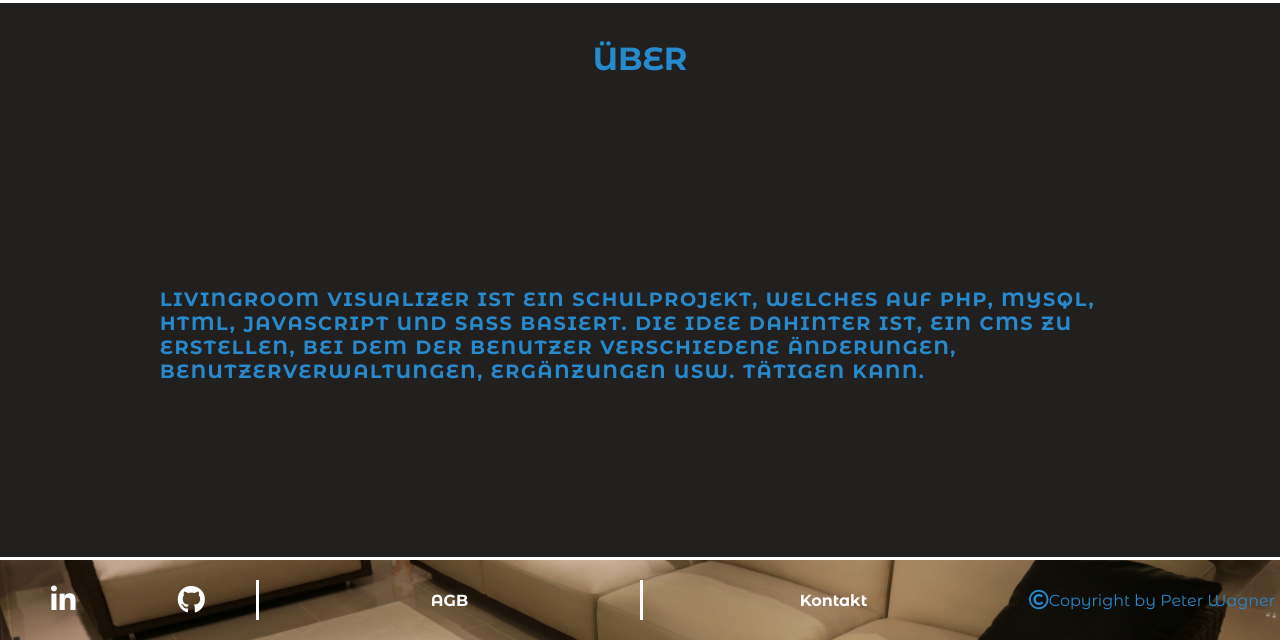
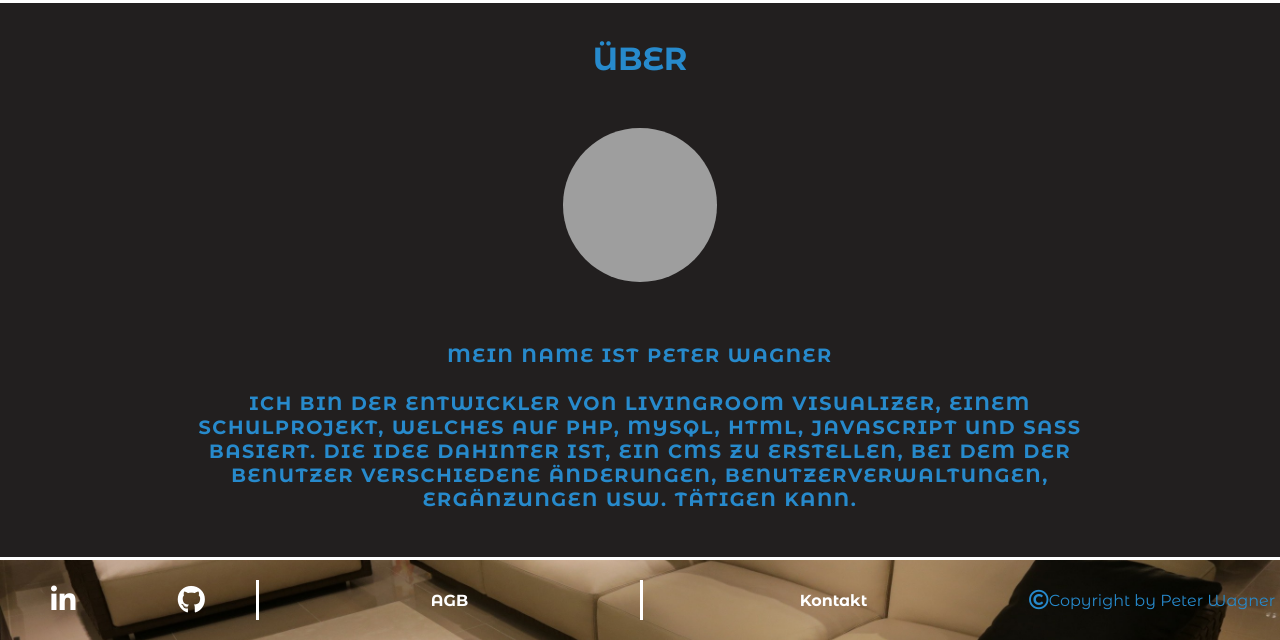
Before and after one commit to PWagner86/livingroom_visualiser, a PHP site: the page made by 05_unterseiten/über.php in a window 1280 px wide. Shown: the part 160-800 px from the top of the page. Run offline with PHP 8.4, Linux system fonts and the light colour scheme; grey boxes are pictures that could not be loaded.

Commit message:
added pic to about page and changed text

```diff
--- a/02_styling/05_über/über_style.css
+++ b/02_styling/05_über/über_style.css
@@ -522,15 +522,28 @@ body main .about-wrapper {
   display: -webkit-box;
   display: -ms-flexbox;
   display: flex;
-  -webkit-box-pack: center;
-      -ms-flex-pack: center;
-          justify-content: center;
+  -ms-flex-pack: distribute;
+      justify-content: space-around;
   -webkit-box-align: center;
       -ms-flex-align: center;
           align-items: center;
-  -webkit-box-orient: horizontal;
+  -webkit-box-orient: vertical;
   -webkit-box-direction: normal;
-      -ms-flex-direction: row;
-          flex-direction: row;
+      -ms-flex-direction: column;
+          flex-direction: column;
+}
+
+body main .about-wrapper .pic-wrapper {
+  width: 12vmax;
+  height: 12vmax;
+  background: url(../../01_pics_&_logo/ich.jpg);
+  background-position: center center;
+  background-size: cover;
+  background-repeat: no-repeat;
+  border-radius: 50%;
+}
+
+body main .about-wrapper h5 {
+  text-align: center;
 }
 /*# sourceMappingURL=über_style.css.map */
--- a/02_styling/05_über/über_style.scss
+++ b/02_styling/05_über/über_style.scss
@@ -29,7 +29,20 @@ body{
 
         .about-wrapper{
             @include size(80%, 80%);
-            @include flex(center, center, row);
+            @include flex(space-around, center, column);
+
+            .pic-wrapper{
+                @include size(12vmax, 12vmax);
+                background: url(../../01_pics_&_logo/ich.jpg);
+                background-position: center center;
+                background-size: cover;
+                background-repeat: no-repeat;
+                border-radius: 50%;
+            }
+
+            h5{
+                text-align: center;
+            }
         }
     }
 }
--- a/05_unterseiten/über.php
+++ b/05_unterseiten/über.php
@@ -24,8 +24,15 @@ require('../04_includes/header_nav.php');
             <h3>Über</h3>
         </div>
         <div class="about-wrapper">
+
+            <div class="pic-wrapper">
+
+            </div>
             <h5>
-                Livingroom Visualizer ist ein Schulprojekt, welches auf PHP,
+                Mein Name ist Peter Wagner
+                <br>
+                <br>
+                Ich bin der Entwickler von Livingroom Visualizer, einem Schulprojekt, welches auf PHP,
                 mySQL, HTML, Javascript und SASS basiert. Die Idee dahinter ist,
                 ein CMS zu erstellen, bei dem der Benutzer verschiedene Änderungen,
                 Benutzerverwaltungen, Ergänzungen usw. tätigen kann.
```
Also changed, not shown: 2 other files.
